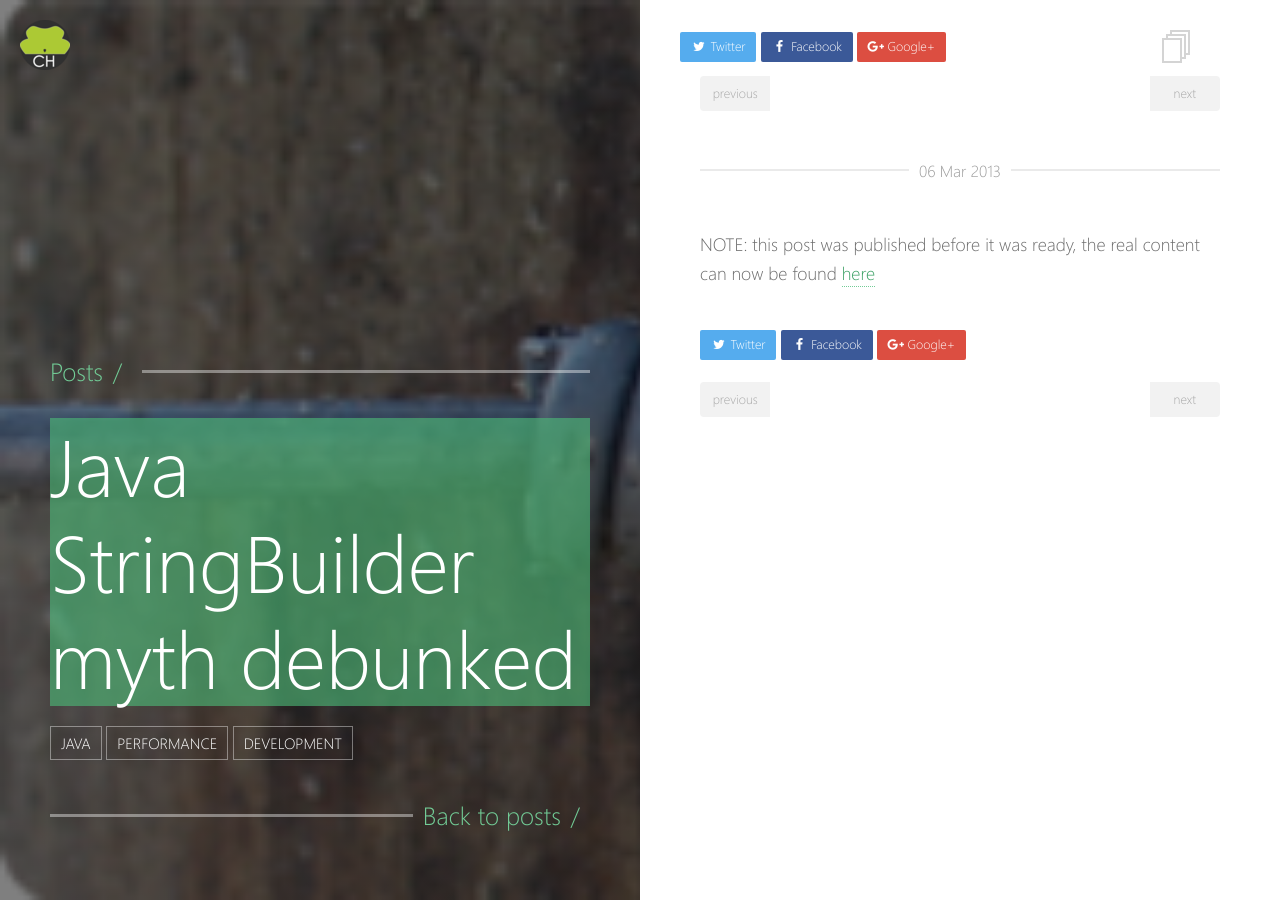
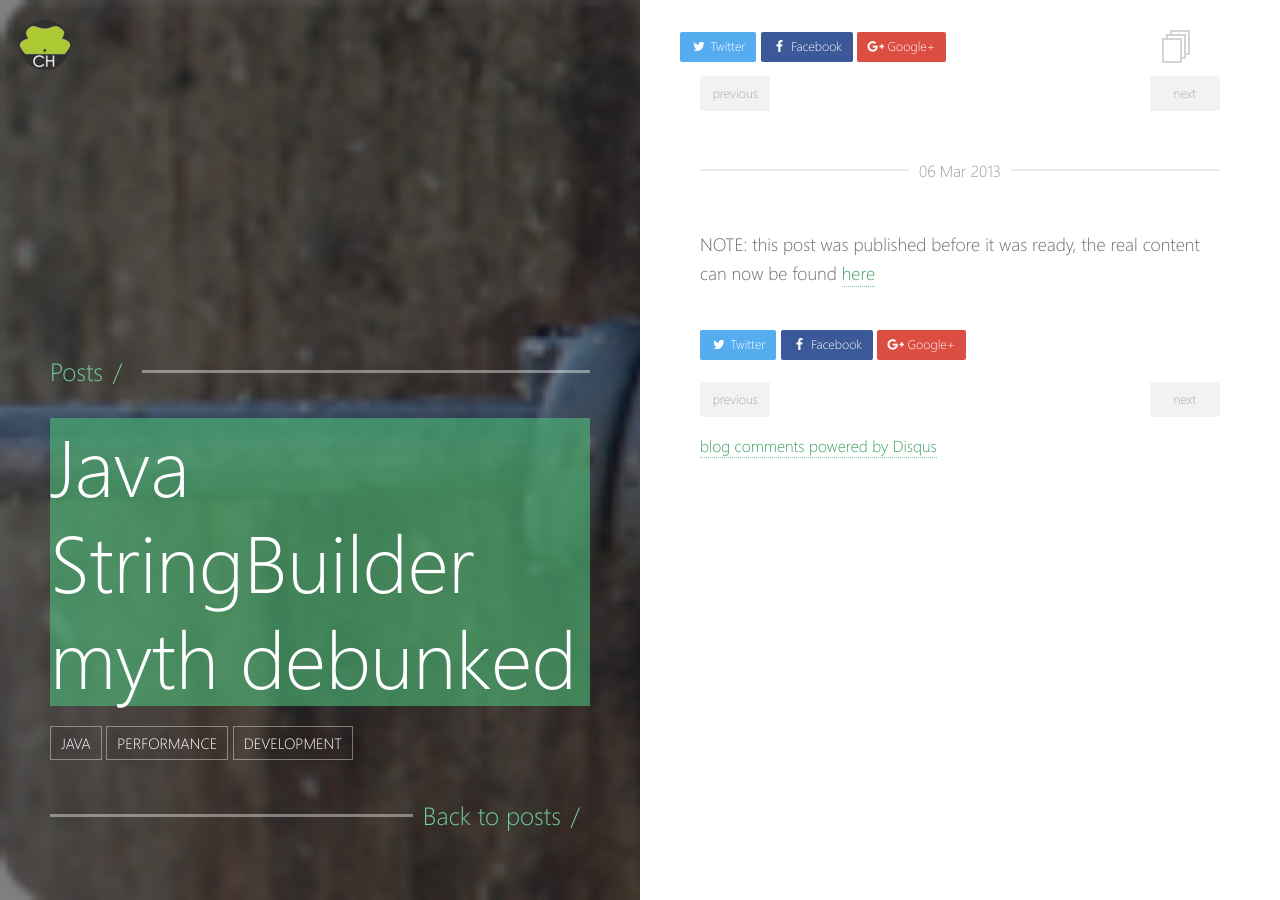
Before and after one commit to CodeHopperNL/codehopper.nl, a Jekyll site: the page built from _posts/2013-03-06-java-stringbuilder-myth.md, in a window 1280 px wide. Built offline with Jekyll 4.4.1, drawn with Linux system fonts in a browser that asks for light colours.

Commit message:
added disqus, but still untested: need to see what happens with the domain change

```diff
--- /dev/null
+++ b/_includes/disqus.html
@@ -0,0 +1,16 @@
+<div id="disqus_thread"></div>
+<script type="text/javascript">
+    /* * * CONFIGURATION VARIABLES: EDIT BEFORE PASTING INTO YOUR WEBPAGE * * */
+    var disqus_shortname = 'skuro';
+//    var disqus_id = '{{ page.url }}';
+//    var disqus_url = [location.protocol, '//', location.host, location.pathname].join('');
+
+    /* * * DON'T EDIT BELOW THIS LINE * * */
+    (function() {
+        var dsq = document.createElement('script'); dsq.type = 'text/javascript'; dsq.async = true;
+        dsq.src = 'http://' + disqus_shortname + '.disqus.com/embed.js';
+        (document.getElementsByTagName('head')[0] || document.getElementsByTagName('body')[0]).appendChild(dsq);
+    })();
+</script>
+<noscript>Please enable JavaScript to view the <a href="http://disqus.com/?ref_noscript">comments powered by Disqus.</a></noscript>
+<a href="http://disqus.com" class="dsq-brlink">blog comments powered by <span class="logo-disqus">Disqus</span></a>
--- a/_layouts/post.html
+++ b/_layouts/post.html
@@ -44,6 +44,8 @@
         <br>
         {% include share.html %}
         {% include page-pagination.html %}
+        <br />
+        {% include disqus.html  %}
       </div>
     </div>
     {% include scripts.html %}
```
